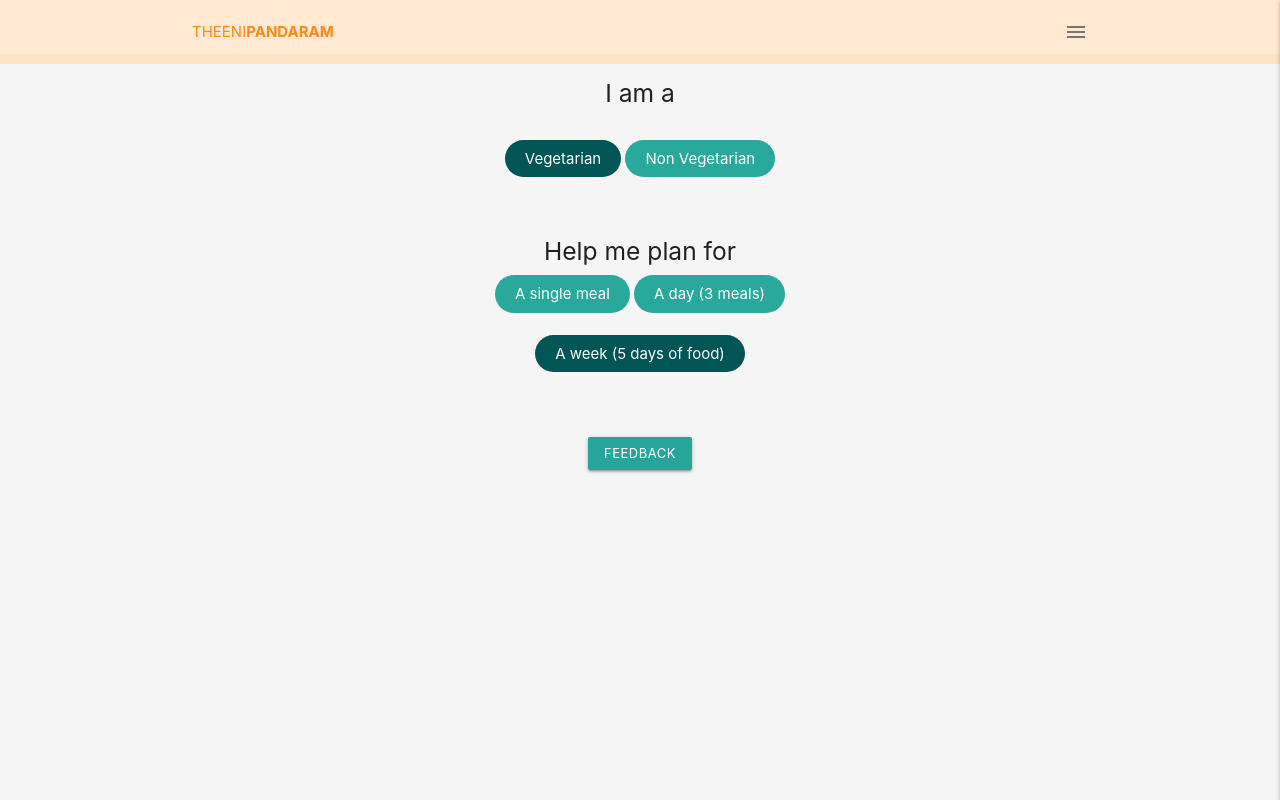
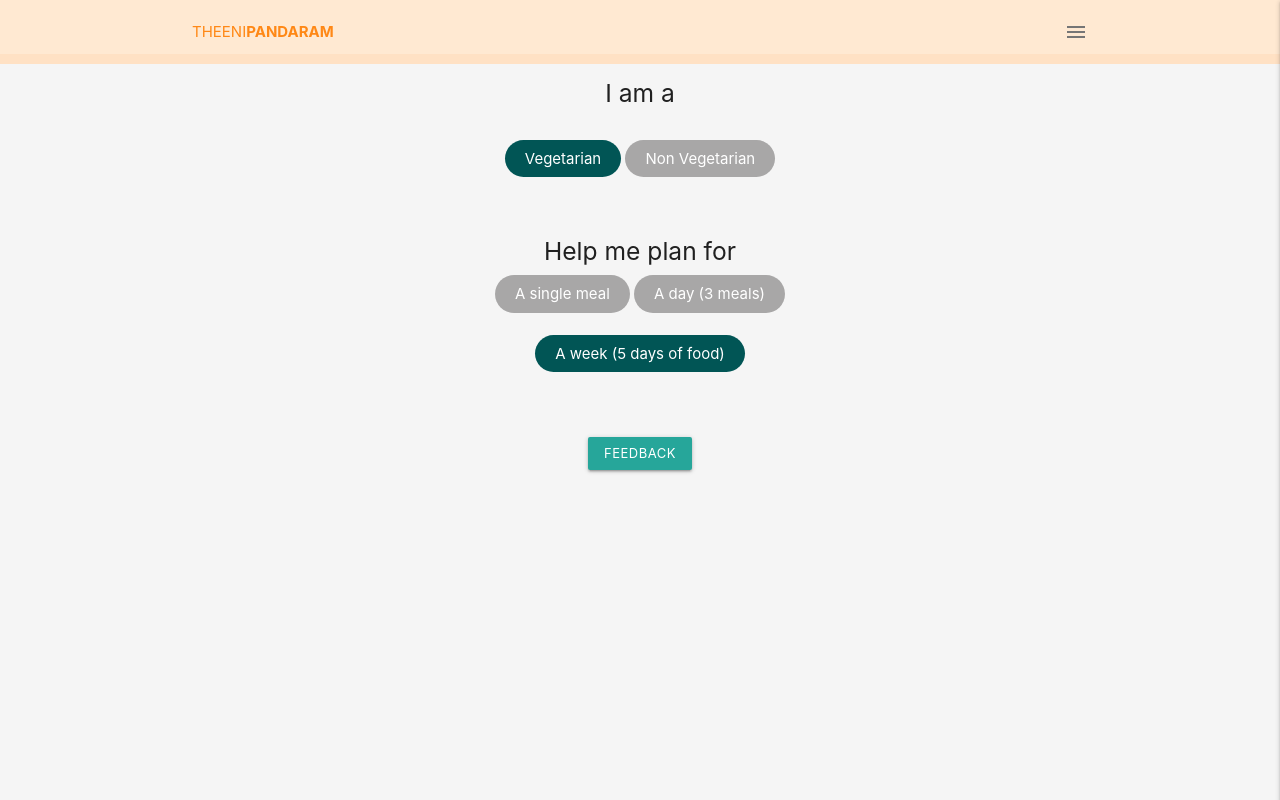
Before and after one commit to saravanadinesh/mealmaster, a plain HTML site: page ui/index.html in a window 1280 px wide. Drawn offline with nearby package versions, Linux system fonts and the light colour scheme; no server answers.

Commit message:
Updated button colors to half grey. If selected then it changes to dark green

```diff
--- a/ui/css/styles.css
+++ b/ui/css/styles.css
@@ -118,7 +118,7 @@ green-txt-btn {
 
 .my-button {
   padding: 10px 20px;
-  background-color: #29a99c;
+  background-color: rgb(168, 167, 167);
   color: white;
   border: none;
   cursor: pointer;
@@ -134,7 +134,7 @@ green-txt-btn {
 
 .meal-button {
   padding: 10px 20px;
-  background-color: #29a99c;
+  background-color: rgb(168, 167, 167);
   color: white;
   border: none;
   cursor: pointer;
@@ -147,7 +147,7 @@ green-txt-btn {
 
 .daymeal-button {
   padding: 10px 20px;
-  background-color: #29a99c;
+  background-color: rgb(168, 167, 167);
   color: white;
   border: none;
   cursor: pointer;
```
